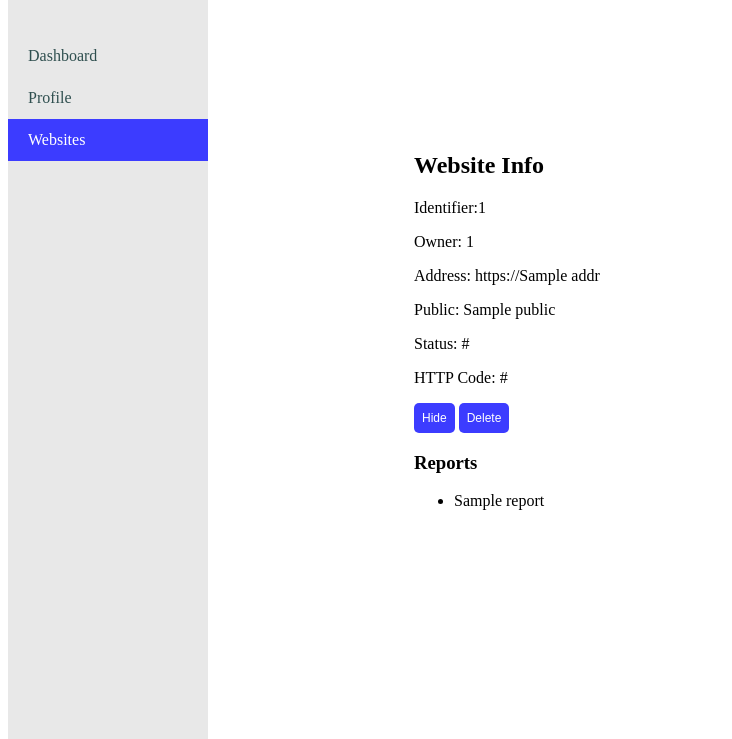
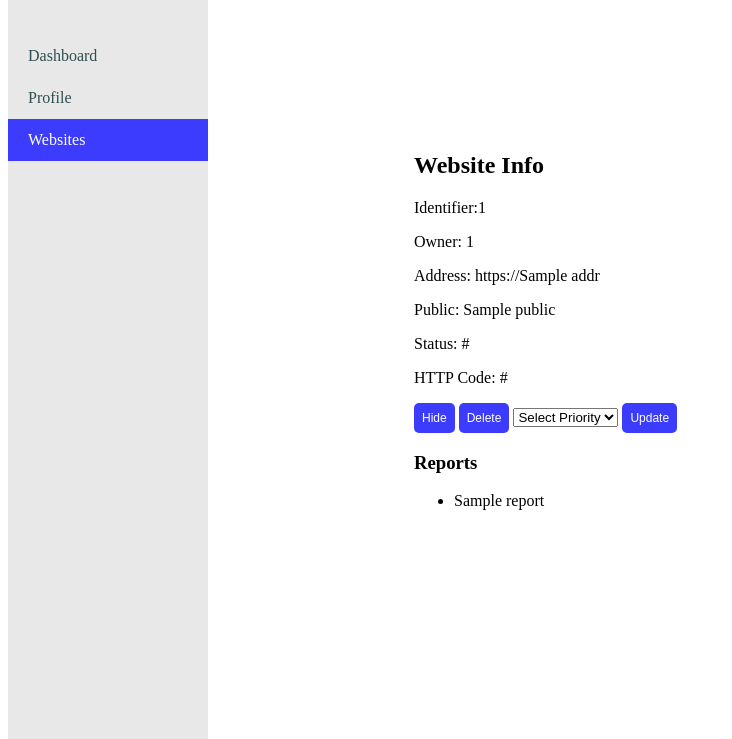
Before and after one commit to koenol/simple-website-monitoring-tool, a Flask app: template templates/website_info.html in a window 1280 px wide. Shown: the part 61-800 px from the top of the page, without its empty margins (0-732 px from the left). Run offline with Flask 3, Linux system fonts and the light colour scheme; the visitor is signed in with stand-in values (Sample User, id 1); the template is opened without the code that fills it: most values are stand-ins (such as "Sample title", 1, 10 or a date in 2020).

Commit message:
added fetch priority classes func to website info page

```diff
--- a/app.py
+++ b/app.py
@@ -208,7 +208,9 @@ def website_info(url_id):
     if request.method == "GET":
         if service.check_website_view_permission(url_id, session["user_id"]):
             website_data = service.get_website_info_by_id(url_id)
-            return render_template("website_info.html", website_data = website_data[0])
+            reports = service.get_website_reports_by_id(url_id)
+            priority_classes = service.get_priority_classes()
+            return render_template("website_info.html", website_data = website_data[0], reports=reports, priority_classes=priority_classes)
     abort(403)
 
 @app.route("/website/<int:url_id>/report", methods=["POST"])
--- a/templates/website_info.html
+++ b/templates/website_info.html
@@ -43,6 +43,17 @@
                 <input type="hidden" name="csrf_token" value="{{ session.csrf_token }}">
                 <button type="submit">Delete</button>
             </form>
+            <form method="POST" action="/update-priority" class="inline-form">
+                <input type="hidden" name="website_id" value="{{ website_data.id }}">
+                <input type="hidden" name="csrf_token" value="{{ session.csrf_token }}">
+                <select name="priority" required>
+                    <option value="">Select Priority</option>
+                    {% for priority in priority_classes %}
+                    <option value="{{ priority }}">{{ priority.class }}</option>
+                    {% endfor %}
+                </select>
+                <button type="submit">Update</button>
+            </form>
             <br>
             <h3>Reports</h3>
             <ul>
```
Also changed, not shown: service.py (+8 -4 lines).
